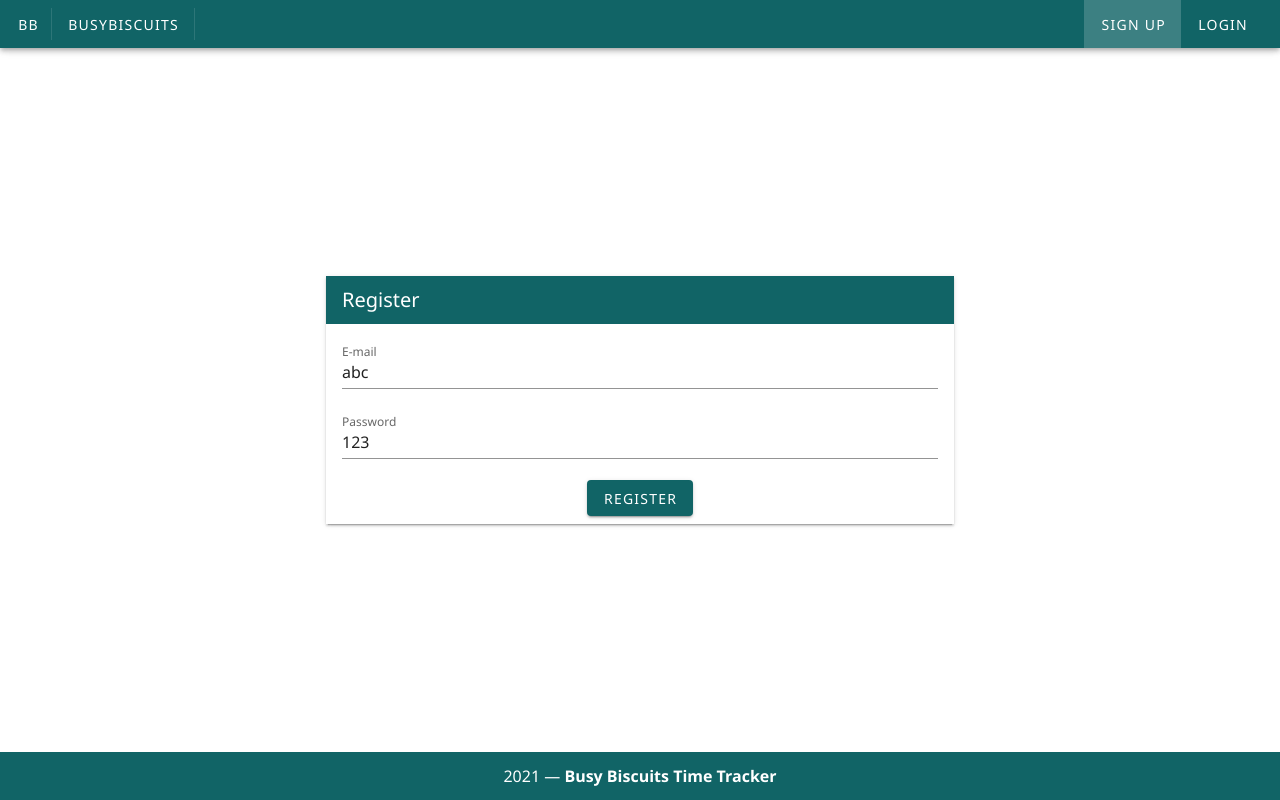
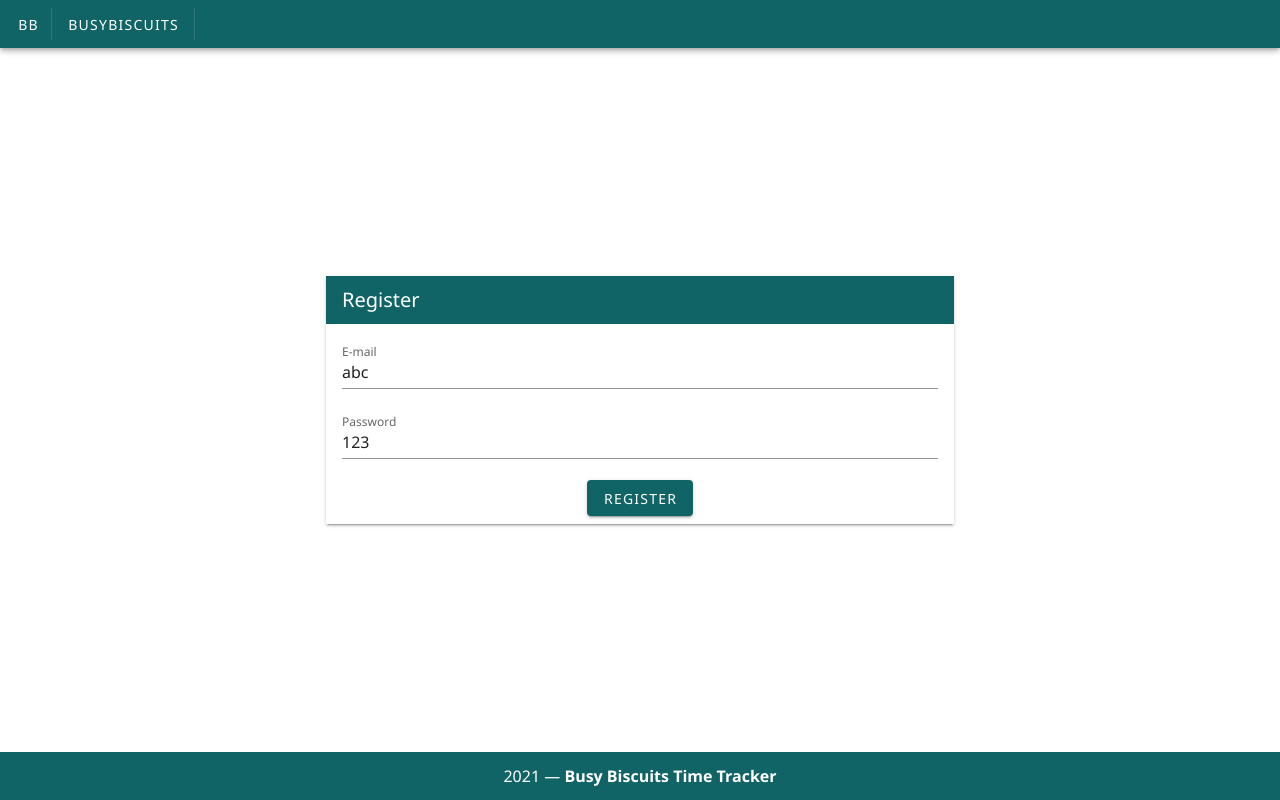
Before and after one commit to melkaj/BusyBiscuits, a Vue app in the folder client/: page /bbtt/register in a window 1280 px wide. Built offline with nearby package versions, Linux system fonts and the light colour scheme.

Commit message:
Added the github and linkedin buttons on the bbtt header and made the color uniform to hte header. Also added the linkedin url to both buttons

```diff
--- a/client/src/components/MandatoryComponents/Header.vue
+++ b/client/src/components/MandatoryComponents/Header.vue
@@ -102,7 +102,7 @@ export default {
                 }
             ],
             githubURL: "https://github.com/melkaj",
-            linkedinURL: "https://www.google.com/",
+            linkedinURL: "https://www.linkedin.com/in/melkaj",
             color: null,
         }
     },
--- a/client/src/projects/bbtt/components/MandatoryComponents/Header.vue
+++ b/client/src/projects/bbtt/components/MandatoryComponents/Header.vue
@@ -26,19 +26,25 @@
                 <v-divider vertical inset />
 
                 <v-btn
+                :href="githubURL"
                 color="#116466"
-                depressed
-                to="register">
-                    Sign Up
+                depressed>
+                <!-- to="login"> -->
+                    <v-icon>
+                        mdi-github-circle
+                    </v-icon>
                 </v-btn>
 
                 <v-divider vertical inset />
 
                 <v-btn
+                :href="linkedinURL"
                 color="#116466"
-                depressed
-                to="login">
-                    Login
+                depressed>
+                <!-- to="register"> -->
+                    <v-icon>
+                        mdi-linkedin-box
+                    </v-icon>
                 </v-btn>
             </v-toolbar-items>
         </v-app-bar>
@@ -95,11 +101,9 @@ export default {
                     title:"Portfolio",
                     name:"Beep"
                 },
-                // {
-                //     title:"Forms",
-                //     name:"Bop"
-                // }
-            ]
+            ],
+            githubURL: "https://github.com/melkaj",
+            linkedinURL: "https://www.linkedin.com/in/melkaj",
         }
     },
     methods: {
```
